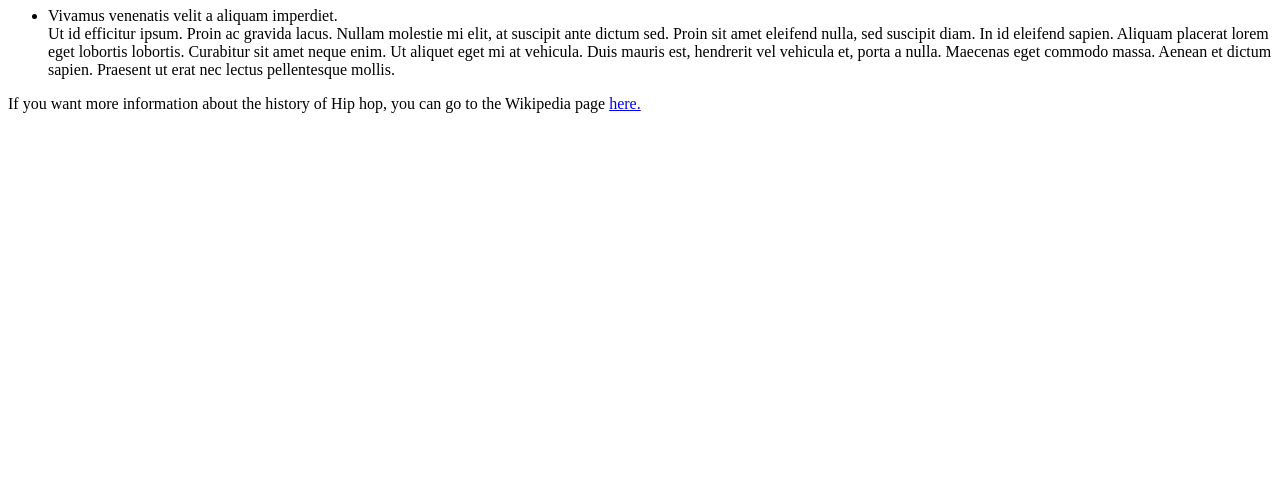
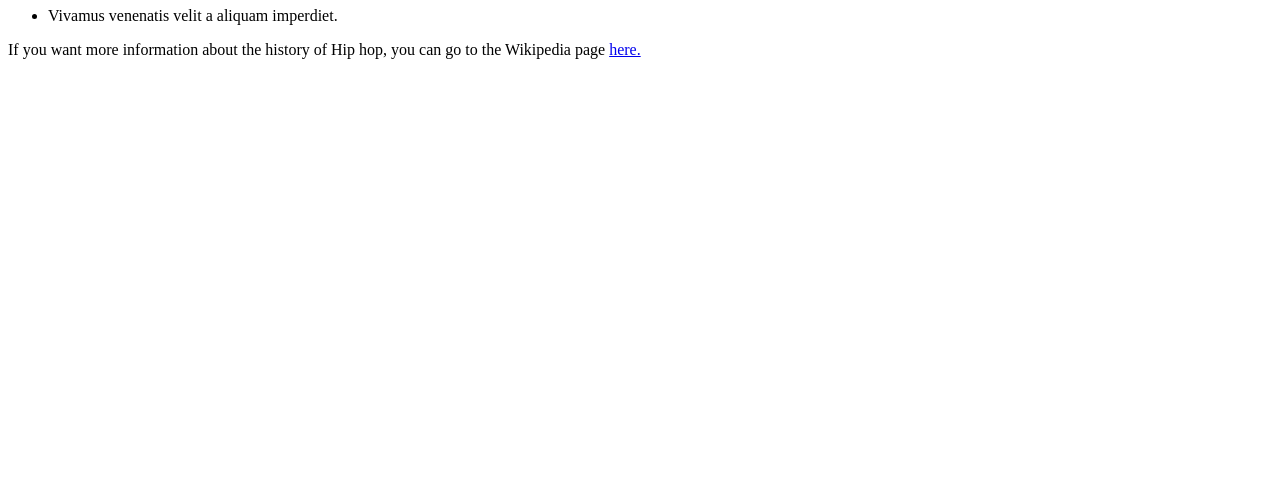
Before and after one commit to sherms77/Tribute, a plain HTML site: page page/index.html in a window 1280 px wide. Shown: the part 323-800 px from the top of the page. Drawn offline with Linux system fonts and the light colour scheme.

Commit message:
new file:   docs-codepen.txt 	modified:   notes.txt 	modified:   page/index.html 	modified:   plan.txt

```diff
--- a/page/index.html
+++ b/page/index.html
@@ -1,15 +1,19 @@
 <!DOCTYPE html> <!--tells is that its HTML5-->
-<!--<p>Project 1 from the Responsive web design course on freecodecamp.org. </p>
-	-->
+<!--Project 1 from the Responsive web design course on freecodecamp.org.-->
 <html> <!--tells the browser everything inside it is html-->
 	<head> <!--head contains info about the website and its where you load css and javascript files-->
 		<meta charset="utf-8"> <!--unicode encoding to translate characters into bytes-->
 		<meta name="viewport" conntent="width=device-width, initial-scale=1, shrink-to-fit=no"> <!--to make site responsive so it can display properly on all devices-->
 		<title>The History of Hip Hop</title>
 	</head>
+	<main>
+		<style>
+			#main{font-family: lobster;} /* user story #1 need to test. */
+		</style>
+	</main>
 	<body>
 		<!-- <img src="LINK"> - img attribute. either put image here or in between head tags. best practice is to save image to pc and put filename in src attribute.-->
-		<h1><b>The History of Hip Hop</b></h1>
+		<h1 id="main">The History of Hip Hop</h1>
 		<p>
 			This is a brief history of Hip hop culture.
 			It oulines its origins and shows a timeline of major milestones in its history.
@@ -30,17 +34,9 @@
 		<h1>Timeline</h1>
 		<ul>
 			<li>Vivamus venenatis velit a aliquam imperdiet.</li>
-			Ut id efficitur ipsum. Proin ac gravida lacus.
-			Nullam molestie mi elit, at suscipit ante dictum sed.
-			Proin sit amet eleifend nulla, sed suscipit diam.
-			In id eleifend sapien. Aliquam placerat lorem eget lobortis lobortis.
-			Curabitur sit amet neque enim. Ut aliquet eget mi at vehicula.
-			Duis mauris est, hendrerit vel vehicula et, porta a nulla. Maecenas eget commodo massa.
-			Aenean et dictum sapien. Praesent ut erat nec lectus pellentesque mollis.
 		</ul>
 
 		<footer>If you want more information about the history of Hip hop, you can go to the Wikipedia page <a href="https://en.wikipedia.org/wiki/Hip_hop" target=_blank>here.</a></footer> <!--make 'here' link to wiki page-->
-
 	</body>
 
 
```
Also changed, not shown: docs-codepen.txt (added), notes.txt, plan.txt.
